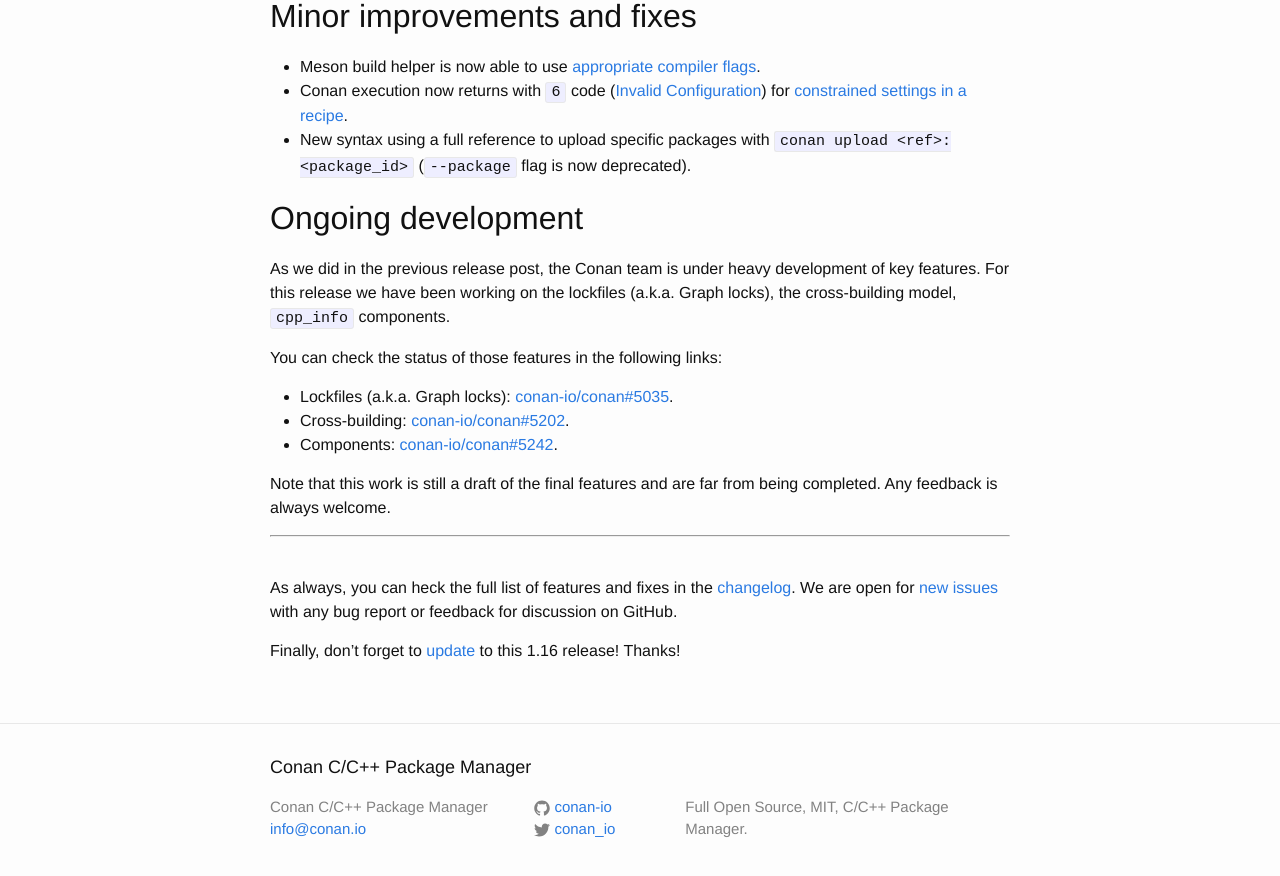
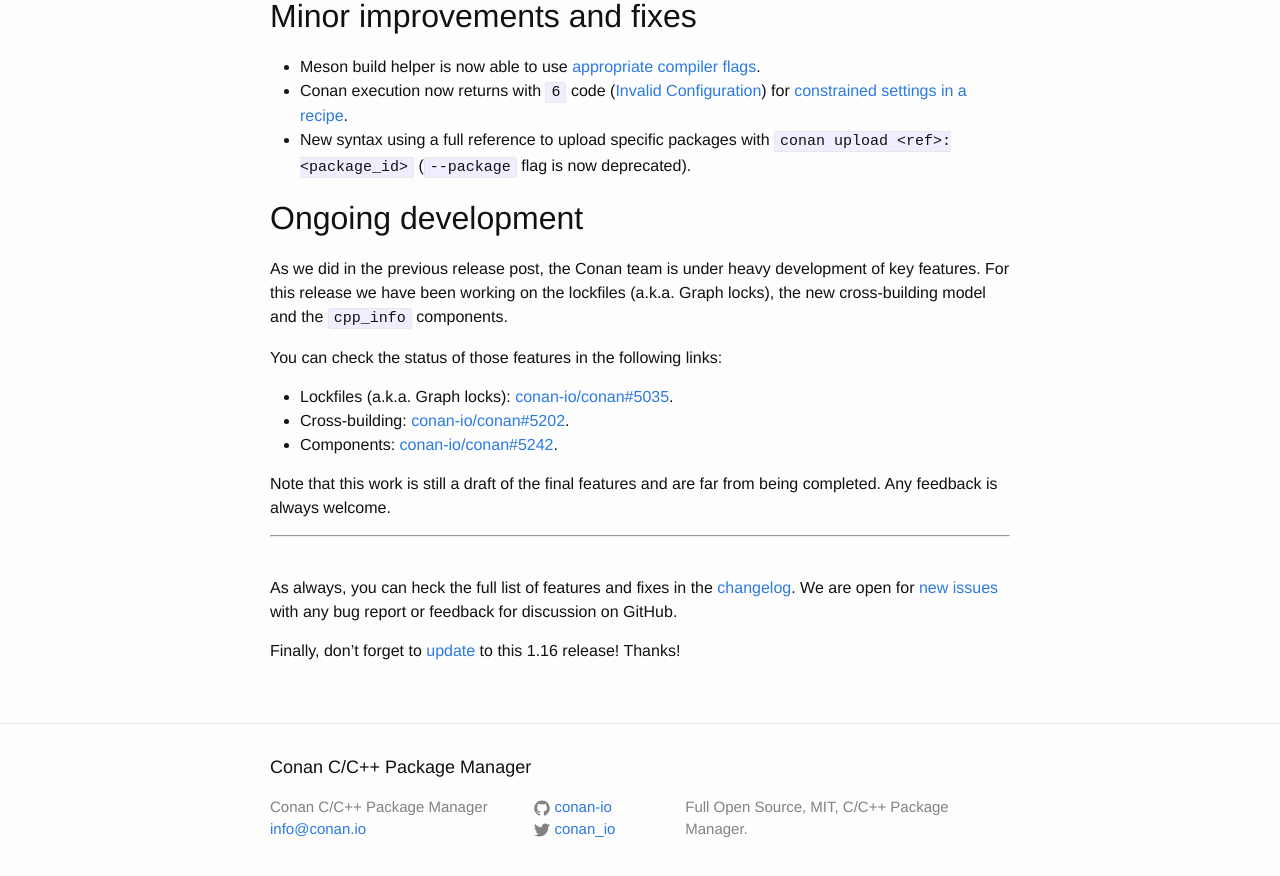
Before and after one commit to conan-io/conan-io.github.io, a Jekyll site: the page built from _posts/2019-06-10-New-conan-release-1-16.markdown, in a window 1280 px wide and 900 px high, scrolled down 2553 px. Shown: the top 876 px of the window. Built offline with Jekyll 4.4.1, drawn with Linux system fonts in a browser that asks for light colours; comment, search, counter and statistics services are not loaded.

Commit message:
Update _posts/2019-06-10-New-conan-release-1-16.markdown
Co-Authored-By: Luis Martinez de Bartolome Izquierdo <lasote@gmail.com>

```diff
--- a/_posts/2019-06-10-New-conan-release-1-16.markdown
+++ b/_posts/2019-06-10-New-conan-release-1-16.markdown
@@ -106,7 +106,7 @@ Templates placed in the Conan cache will benefit from sharing over ``conan confi
 ## Ongoing development
 
 As we did in the previous release post, the Conan team is under heavy development of key features. For this release we have been working on
-the lockfiles (a.k.a. Graph locks), the cross-building model, ``cpp_info`` components.
+the lockfiles (a.k.a. Graph locks), the new cross-building model and the ``cpp_info`` components.
 
 You can check the status of those features in the following links:
 
```
